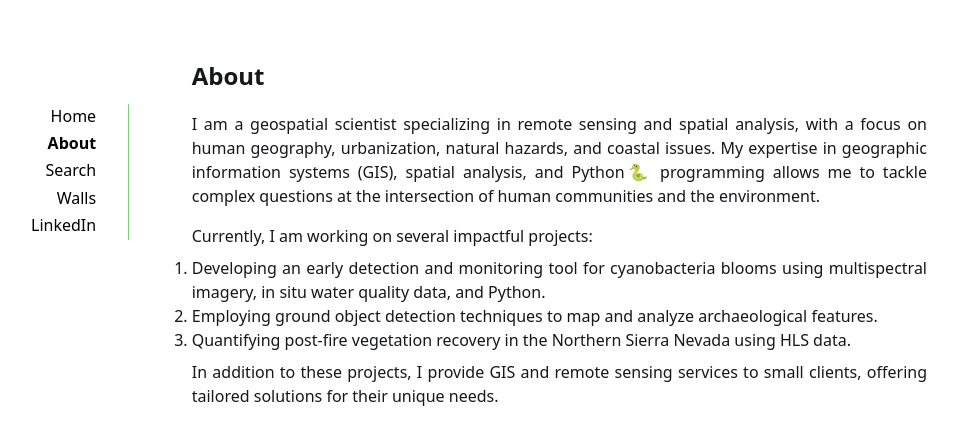
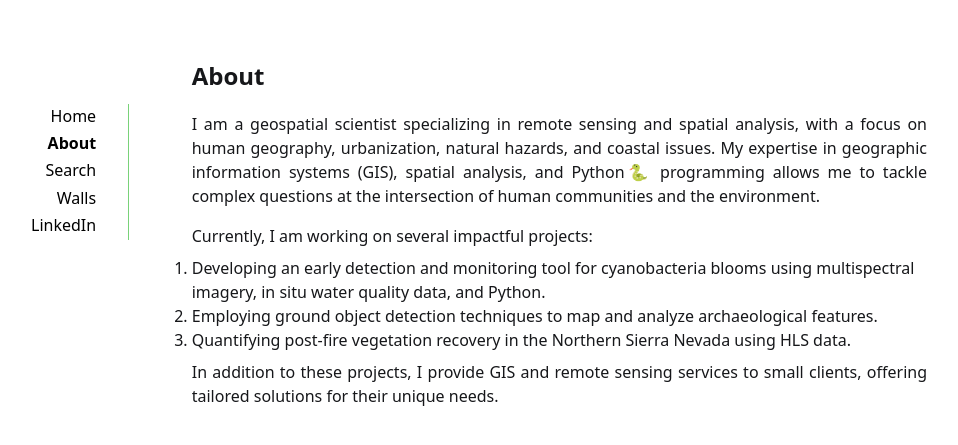
Before and after one commit to e-vos/e-vos.github.io, a Jekyll site: the page built from _pages/about.md, in a window 1280 px wide. Shown: the top 445 px of the page, without its empty margins (161-1119 px from the left). Built offline with Jekyll 4.4.1, drawn with Linux system fonts in a browser that asks for light colours.

Commit message:
Update about.md

```diff
--- a/_pages/about.md
+++ b/_pages/about.md
@@ -11,7 +11,6 @@ Currently, I am working on several impactful projects:
 1. Developing an early detection and monitoring tool for cyanobacteria blooms using multispectral imagery, in situ water quality data, and Python.
 2. Employing ground object detection techniques to map and analyze archaeological features.
 3. Quantifying post-fire vegetation recovery in the Northern Sierra Nevada using HLS data.
-{: style="text-align: justify"}
 
 In addition to these projects, I provide GIS and remote sensing services to small clients, offering tailored solutions for their unique needs.
 {: style="text-align: justify"}
```
